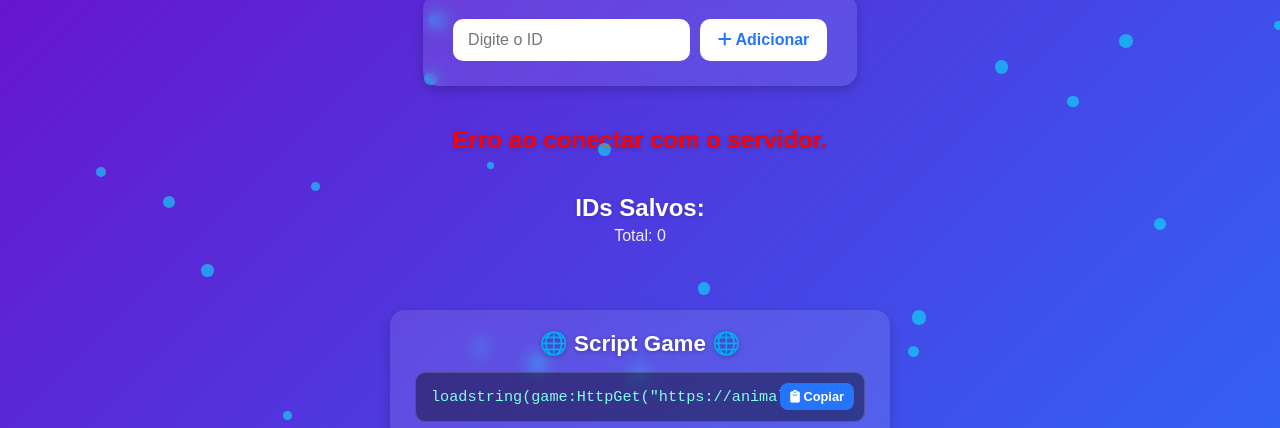
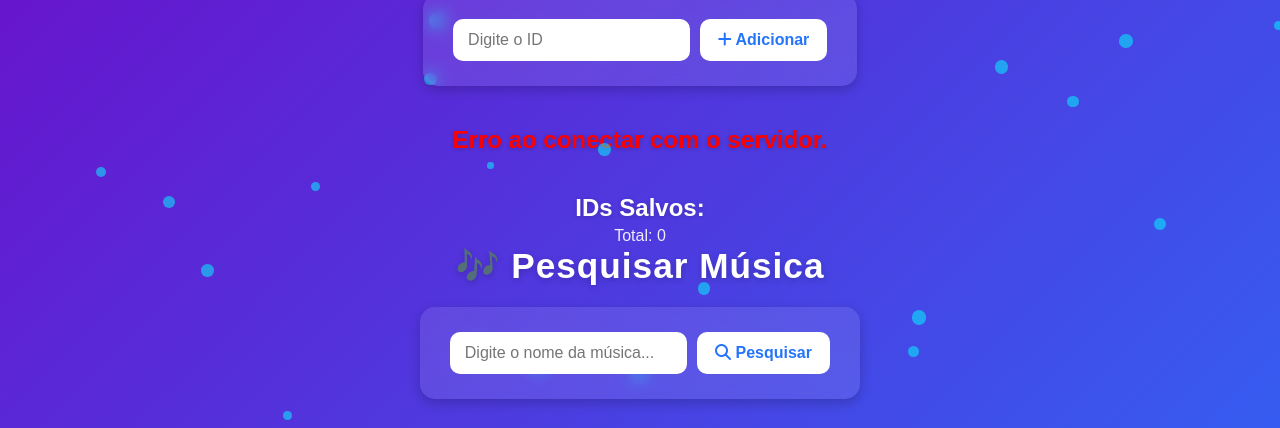
Before and after one commit to AdrainRazini/Animal_Simulator_Server, a website: page public/index.html in a window 1280 px wide. Shown: the part 118-546 px from the top of the page. Drawn offline with Linux system fonts and the light colour scheme; no server answers.

Commit message:
Update index.html

```diff
--- a/public/index.html
+++ b/public/index.html
@@ -166,9 +166,26 @@ animate();
 <h2>IDs Salvos:</h2>
 <p id="counter">Total: 0</p>
 
+
+<h1>🎶 Pesquisar Música</h1>
+<form id="pesquise">
+  <input
+    type="text"
+    id="name"
+    placeholder="Digite o nome da música..."
+    required
+  >
+  <button type="buscar_name">
+    <i class="fas fa-search"></i> Pesquisar
+  </button>
+</form>
+
+
 <div class="list-container" id="musics">
   <ul id="musicsList"></ul>
 </div>
+
+
 
 <div class="api-section">
   <h3>🌐 Script Game 🌐</h3>
```
